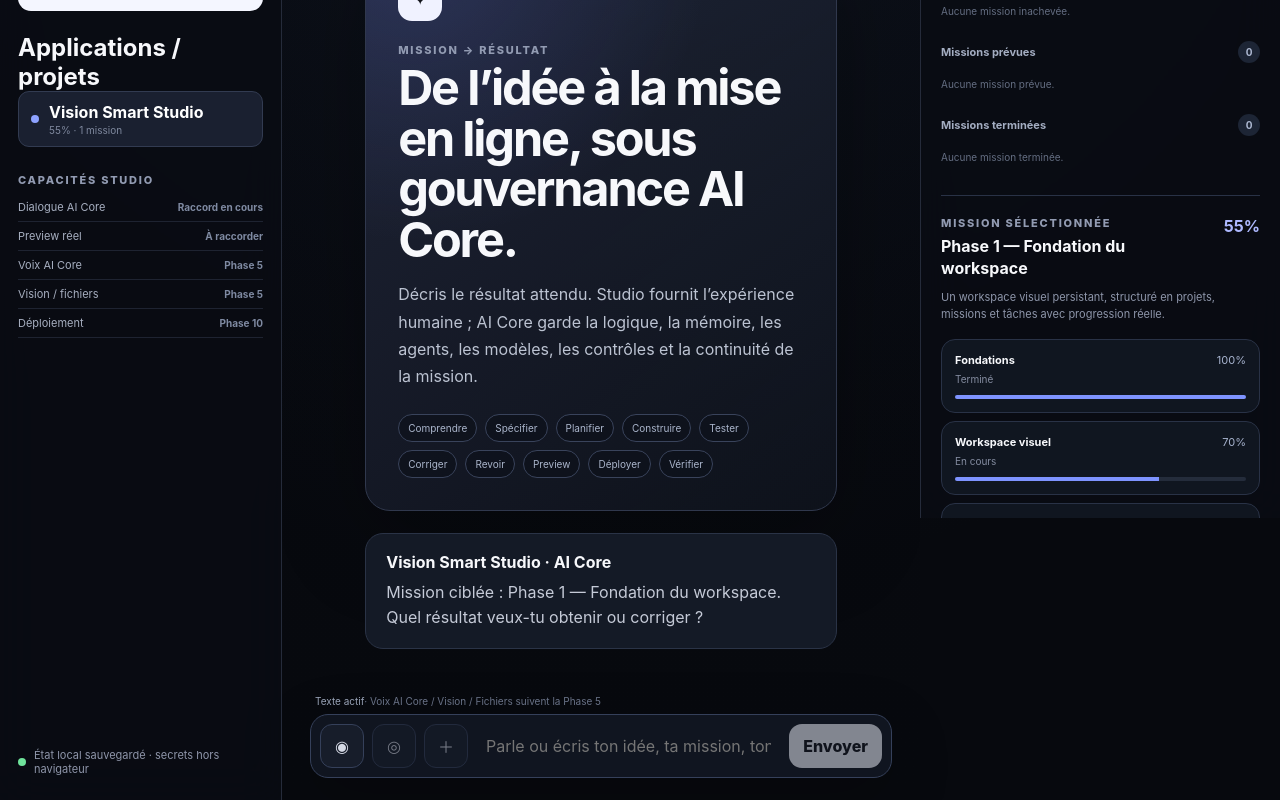
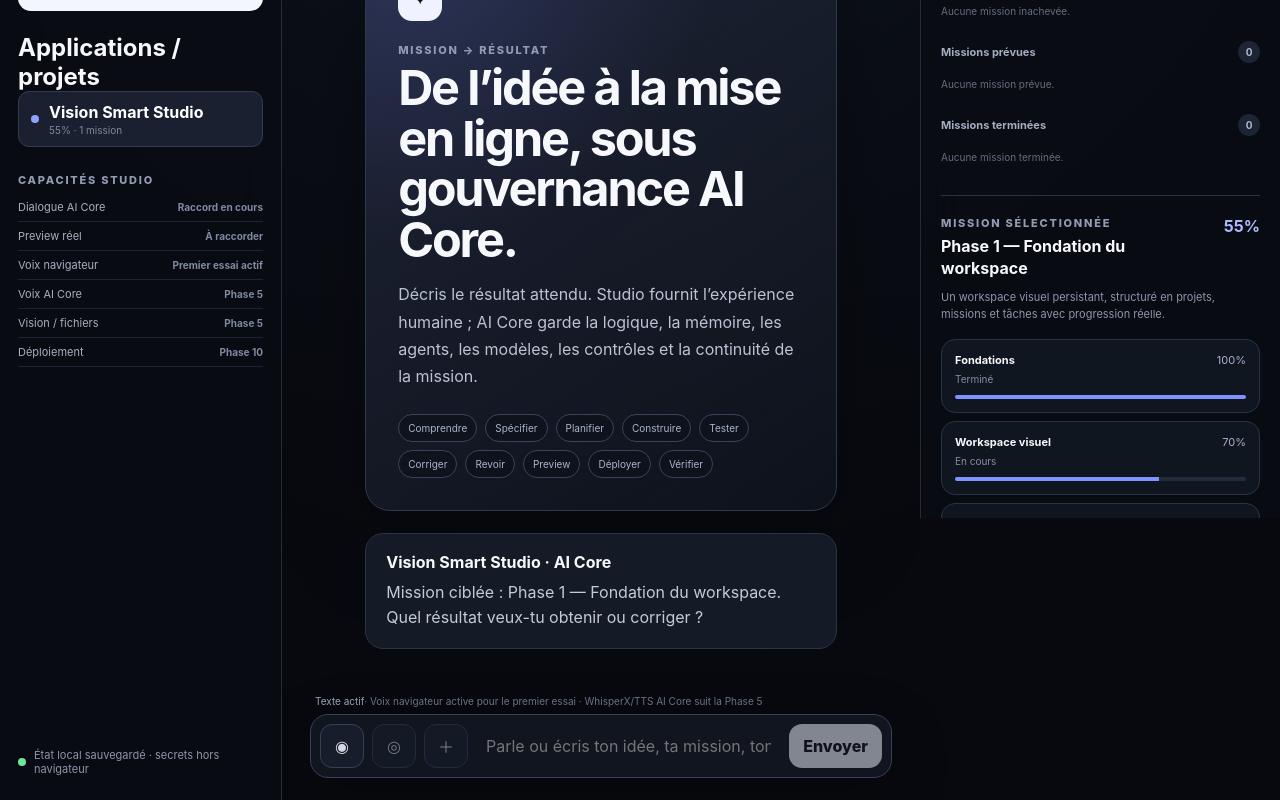
Before and after one commit to diallomouctar82/VISION-SMART-STUDIO, a Next.js app: page / in a window 1280 px wide. Shown: the part 282-1082 px from the top of the page. Built offline with nearby package versions, Linux system fonts and the light colour scheme.

Commit message:
feat(studio): add browser voice round-trip for first preview

```diff
--- a/components/StudioWorkspace.tsx
+++ b/components/StudioWorkspace.tsx
@@ -23,6 +23,8 @@ interface SpeechResultEvent { results: ArrayLike<{ 0: { transcript: string } }>
 interface SpeechRecognitionLike {
   lang: string;
   interimResults: boolean;
+  onstart: (() => void) | null;
+  onend: (() => void) | null;
   onresult: ((event: SpeechResultEvent) => void) | null;
   onerror: (() => void) | null;
   start(): void;
@@ -125,6 +127,7 @@ export default function StudioWorkspace() {
   const [conversation, setConversation] = useState<ConversationTurn[]>([]);
   const [specificationError, setSpecificationError] = useState<string | null>(null);
   const [sending, setSending] = useState(false);
+  const [listening, setListening] = useState(false);
   const [view, setView] = useState<WorkspaceView>("dialogue");
   const [selectedMissionId, setSelectedMissionId] = useState<string | null>(null);
 
@@ -157,11 +160,15 @@ export default function StudioWorkspace() {
   const selectedMissionProgress = selectedMission ? missionProgress(selectedMission) : 0;
 
   function resetDialogue() {
+    if (typeof window !== "undefined" && "speechSynthesis" in window) {
+      window.speechSynthesis.cancel();
+    }
     setSpecification(null);
     setConversation([]);
     setSpecificationError(null);
     setIntent("");
     setInputMode("text");
+    setListening(false);
   }
 
   function addProject() {
@@ -186,10 +193,23 @@ export default function StudioWorkspace() {
     resetDialogue();
   }
 
+  function speakAssistantResponse(content: string) {
+    if (!("speechSynthesis" in window) || typeof SpeechSynthesisUtterance === "undefined") {
+      setSpecificationError("La réponse texte a été reçue, mais la synthèse vocale du navigateur n’est pas disponible sur cet appareil.");
+      return;
+    }
+    const utterance = new SpeechSynthesisUtterance(content);
+    utterance.lang = "fr-FR";
+    utterance.rate = 1;
+    window.speechSynthesis.cancel();
+    window.speechSynthesis.speak(utterance);
+  }
+
   async function sendIntent() {
     const project = activeProject;
     const text = intent.trim();
     if (!project || !text || sending) return;
+    const shouldSpeakResponse = inputMode === "voice";
 
     const userTurn: ConversationTurn = {
       id: `user-${Date.now()}-${conversation.length}`,
@@ -230,6 +250,9 @@ export default function StudioWorkspace() {
         content: result.message,
         turn: result.turn,
       }]);
+      if (shouldSpeakResponse) {
+        speakAssistantResponse(result.message);
+      }
       setInputMode("text");
     } catch (error) {
       const message = friendlyAiCoreError(error);
@@ -253,12 +276,21 @@ export default function StudioWorkspace() {
     const recognition = new SpeechRecognition();
     recognition.lang = "fr-FR";
     recognition.interimResults = false;
+    recognition.onstart = () => {
+      setListening(true);
+      setSpecificationError(null);
+    };
+    recognition.onend = () => setListening(false);
     recognition.onresult = (event) => {
       setIntent(event.results[0][0].transcript);
       setInputMode("voice");
       setSpecificationError(null);
+      setListening(false);
     };
-    recognition.onerror = () => setSpecificationError("La reconnaissance vocale a échoué. Tu peux continuer par écrit.");
+    recognition.onerror = () => {
+      setListening(false);
+      setSpecificationError("La reconnaissance vocale a échoué. Tu peux continuer par écrit.");
+    };
     recognition.start();
   }
 
@@ -308,6 +340,7 @@ export default function StudioWorkspace() {
           <p className="eyebrow">CAPACITÉS STUDIO</p>
           <div className="capability-line"><span>Dialogue AI Core</span><strong>Raccord en cours</strong></div>
           <div className="capability-line"><span>Preview réel</span><strong>À raccorder</strong></div>
+          <div className="capability-line"><span>Voix navigateur</span><strong>Premier essai actif</strong></div>
           <div className="capability-line"><span>Voix AI Core</span><strong>Phase 5</strong></div>
           <div className="capability-line"><span>Vision / fichiers</span><strong>Phase 5</strong></div>
           <div className="capability-line"><span>Déploiement</span><strong>Phase 10</strong></div>
@@ -390,11 +423,21 @@ export default function StudioWorkspace() {
 
             <div className="composer-shell">
               <div className="input-mode-note">
-                {inputMode === "voice" ? "Transcription vocale prête à envoyer" : "Texte actif"}
-                <span>· Voix AI Core / Vision / Fichiers suivent la Phase 5</span>
+                {listening
+                  ? "Écoute en cours…"
+                  : inputMode === "voice"
+                    ? "Transcription vocale prête à envoyer · la réponse sera lue à voix haute"
+                    : "Texte actif"}
+                <span>· Voix navigateur active pour le premier essai · WhisperX/TTS AI Core suit la Phase 5</span>
               </div>
               <div className="composer">
-                <button className="icon-button" aria-label="Dicter avec la reconnaissance vocale du navigateur" title="Voix navigateur — transcription vers le même dialogue AI Core" onClick={startVoiceInput} disabled={sending}>◉</button>
+                <button
+                  className="icon-button"
+                  aria-label={listening ? "Écoute vocale en cours" : "Dicter avec la reconnaissance vocale du navigateur"}
+                  title="Voix navigateur — transcription vers le même dialogue AI Core, puis lecture vocale de la réponse"
+                  onClick={startVoiceInput}
+                  disabled={sending || listening}
+                >{listening ? "●" : "◉"}</button>
                 <button className="icon-button" aria-label="Vision non encore raccordée" title="Vision — prévue Phase 5" disabled>◎</button>
                 <button className="icon-button" aria-label="Fichier non encore raccordé" title="Fichiers — prévus Phase 5" disabled>＋</button>
                 <input
```
